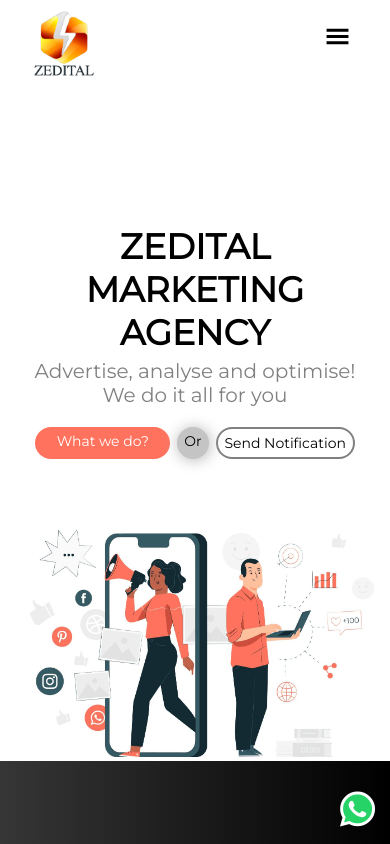
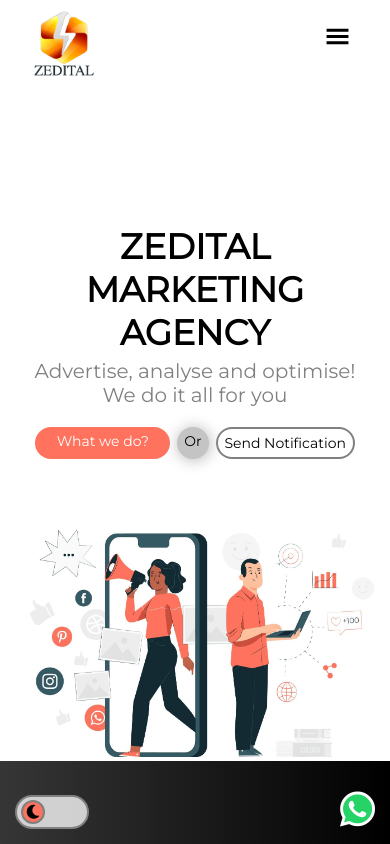
Before and after one commit to cysco374/zedital-project, a React (Create React App) app: page / in a window 390 px wide. Shown: the top 844 px of the page. Built offline with nearby package versions, Linux system fonts and the light colour scheme.

Commit message:
version 2.0

```diff
--- a/package.json
+++ b/package.json
@@ -7,6 +7,7 @@
     "@testing-library/react": "^11.2.7",
     "@testing-library/user-event": "^12.8.3",
     "aos": "^3.0.0-beta.6",
+    "dark-mode-light-mode": "^1.3.3",
     "emailjs-com": "^3.2.0",
     "jquery": "^3.6.0",
     "react": "^17.0.2",
--- /dev/null
+++ b/public/dark.css
@@ -0,0 +1,35 @@
+body {
+  background-color: rgb(37, 37, 37);
+  color: white !important;
+  transition: all 0.3s ease;
+}
+
+.send-notification {
+  color: white !important;
+}
+.content p,
+h3 {
+  color: black;
+}
+.para5-1 h1 {
+  color: white !important;
+}
+
+.flex-btn > p {
+  background-color: #8f8f8f !important;
+
+  box-shadow: 1px 1px 15px #858585 !important;
+}
+
+.form-content h2 {
+  color: black !important;
+}
+
+@media (max-width: 1179px) {
+  nav ul {
+    background-color: rgb(37, 37, 37) !important;
+  }
+  nav li a {
+    color: white !important;
+  }
+}
--- a/public/index.html
+++ b/public/index.html
@@ -3,11 +3,14 @@
   <head>
     <meta charset="utf-8" />
     <link rel="icon" href="%PUBLIC_URL%/favicon.ico" />
+    <link rel="stylesheet" href="https://cdnjs.cloudflare.com/ajax/libs/font-awesome/4.7.0/css/font-awesome.min.css">
     <meta name="viewport" content="width=device-width, initial-scale=1" />
-    <meta name="theme-color" content="#FF725E" />
+    <link id="theme" rel="stylesheet"
+        type="text/css" href="" />
+    <meta name="theme-color"  content="#FF725E" />
     <meta
       name="description"
-      content="Advertise, analyze and optimize! We do it all for you"
+      content="Advertise, analyse and optimise! We do it all for you"
     />
     <link rel="apple-touch-icon" href="%PUBLIC_URL%/logo512.png" />
     <link rel="manifest" href="%PUBLIC_URL%/manifest.json" />
@@ -15,9 +18,41 @@
   </head>
   <body>
     <noscript>You need to enable JavaScript to run this app.</noscript>
+    <div onclick="slide()" class="switcher">
+      <div class="switch"><i id = 'icon' class="fas fa-moon"></i>
+      </div>
+    </div>
     <div id="root"></div>
 
+
   </body>
+  <script>
+    function toggleTheme() {
+        var theme = document.getElementsByTagName('link')[1];
+        if (theme.getAttribute('href') == '') {
+            theme.setAttribute('href', 'dark.css');
 
+        } else {
+            theme.setAttribute('href', '');
+        }
+    }
+    function slide() {
+  let element = document.getElementsByClassName("switch")[0];
+  var theme = document.getElementsByTagName('link')[1];
+  let icon = document.getElementById('icon');
+  if (element.classList.length == 1) {
+    icon.classList.remove('fa-moon');
+    icon.classList.add('fa-sun');
+    element.classList.add("move");
+    theme.setAttribute('href', 'dark.css');
+  } else {
+    icon.classList.remove('fa-sun');
+    icon.classList.add('fa-moon');
+    element.classList.remove("move");
+    theme.setAttribute('href', '');
+
+  }
+}
+</script>
 
 </html>
--- a/src/MyComponents/Footer.jsx
+++ b/src/MyComponents/Footer.jsx
@@ -14,6 +14,7 @@
   }, []);
 
   const alertSuccess = () => alert({ message: 'Thank you for subscribing!', type: 'success' });
+
 
 
 
@@ -95,13 +96,13 @@
             <a href="http://">
               <MdFacebook className="footer-icons" />
             </a>
-            <a href="http://">
+            <a href="https://instagram.com/zedital?utm_medium=copy_link" target="_blank" rel="noreferrer">
               <BsInstagram className="footer-icons" />
             </a>
             <a href="http://">
               <AiFillTwitterCircle className="footer-icons" />
             </a>
-            <a href="http://">
+            <a href="https://www.linkedin.com/company/zedital-marketing-agency/" target="_blank" rel="noreferrer">
               <BsLinkedin className="footer-icons" />
             </a>
           </div>
--- a/src/MyComponents/Starter.jsx
+++ b/src/MyComponents/Starter.jsx
@@ -18,7 +18,7 @@
       <div className="flex-btn">
         <a data-aos="fade-down" data-aos-once="true" className="flex-btn-child" href="#services">What we do?</a>
         <p data-aos="zoom-in" data-aos-once="true" className="flex-btn-child">Or</p>
-        <a data-aos="fade-down" data-aos-once="true" className="flex-btn-child" target="_blank" rel="noreferrer" href="https://wa.me/message/IQKHO7Q5FO4HO1">Send Notification</a>
+        <a data-aos="fade-down" data-aos-once="true" className="flex-btn-child send-notification" target="_blank" rel="noreferrer" href="https://wa.me/message/IQKHO7Q5FO4HO1">Send Notification</a>
       </div>
       <img
         className="starter-img"
--- a/src/MyComponents/css/Header.css
+++ b/src/MyComponents/css/Header.css
@@ -37,7 +37,6 @@
   color: black;
   padding: 0 100px;
   width: 90px !important;
-
 }
 
 nav ul {
@@ -73,15 +72,16 @@
   margin-right: 40px;
   cursor: pointer;
   display: none;
+  color: black !important;
 }
-#arrow-left{
+#arrow-left {
   display: none;
 }
 
 @media (max-width: 1095px) {
   .logo {
     font-size: 32px;
-    padding-left:40px;
+    padding-left: 40px;
     width: 70px;
   }
 }
@@ -103,7 +103,7 @@
     transition: 0.5s;
   }
 
-  #arrow-left{
+  #arrow-left {
     display: block;
     font-size: 25px;
     float: right;
@@ -117,7 +117,7 @@
     line-height: 30px;
   }
 
-  nav li a{
+  nav li a {
     font-size: 25px;
     font-weight: 900;
   }
--- a/src/index.css
+++ b/src/index.css
@@ -5,6 +5,53 @@
     sans-serif;
   -webkit-font-smoothing: antialiased;
   -moz-osx-font-smoothing: grayscale;
+  transition: all 0.3s ease;
+}
+
+.move {
+  transform: translateX(37px);
+}
+
+#icon{
+  font-size: 14px;
+}
+
+.switcher {
+  width: 70px;
+  height: 30px;
+  border: 2px solid grey;
+  background: rgba(255, 255, 255, 0.781);
+  border-radius: 24px;
+  position: fixed;
+  bottom: 40px;
+    left: 40px;
+    text-align: center;
+
+    z-index: 2;
+  display: flex;
+  align-items: center;
+}
+.switch {
+  position: absolute;
+  background-color: #ff725e;
+  border: 2px solid grey;
+  width: 20px;
+  height: 20px;
+  left: 4px;
+  border-radius: 100%;
+  transition: all 0.3s ease;
+}
+
+
+
+@media screen and (max-width: 767px) {
+
+
+  .switcher {
+
+      bottom: 15px;
+      left: 15px;
+  }
 }
 
 code {
```
Also changed, not shown: 1 other file (tests, documents, lock files or other folders).
